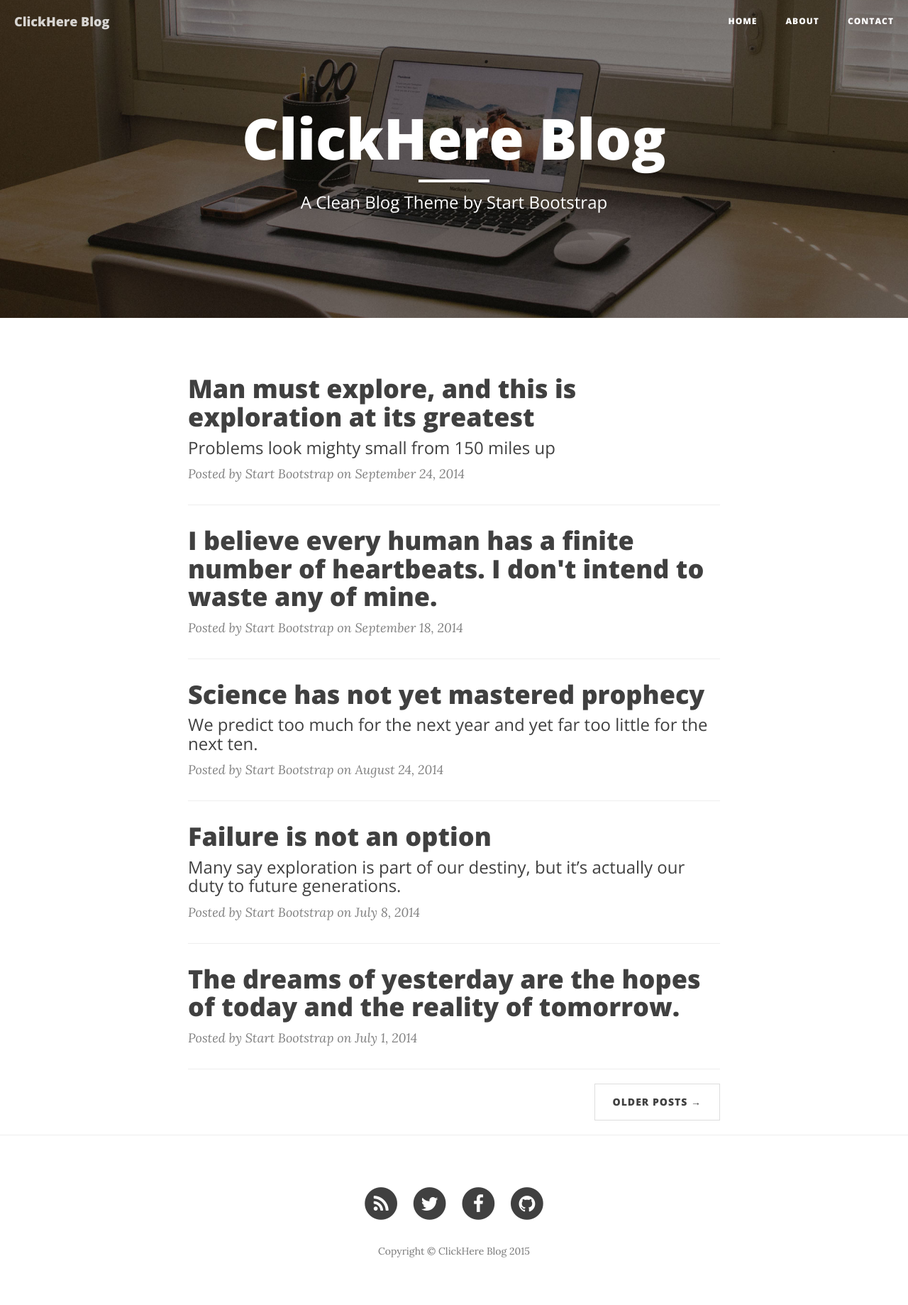
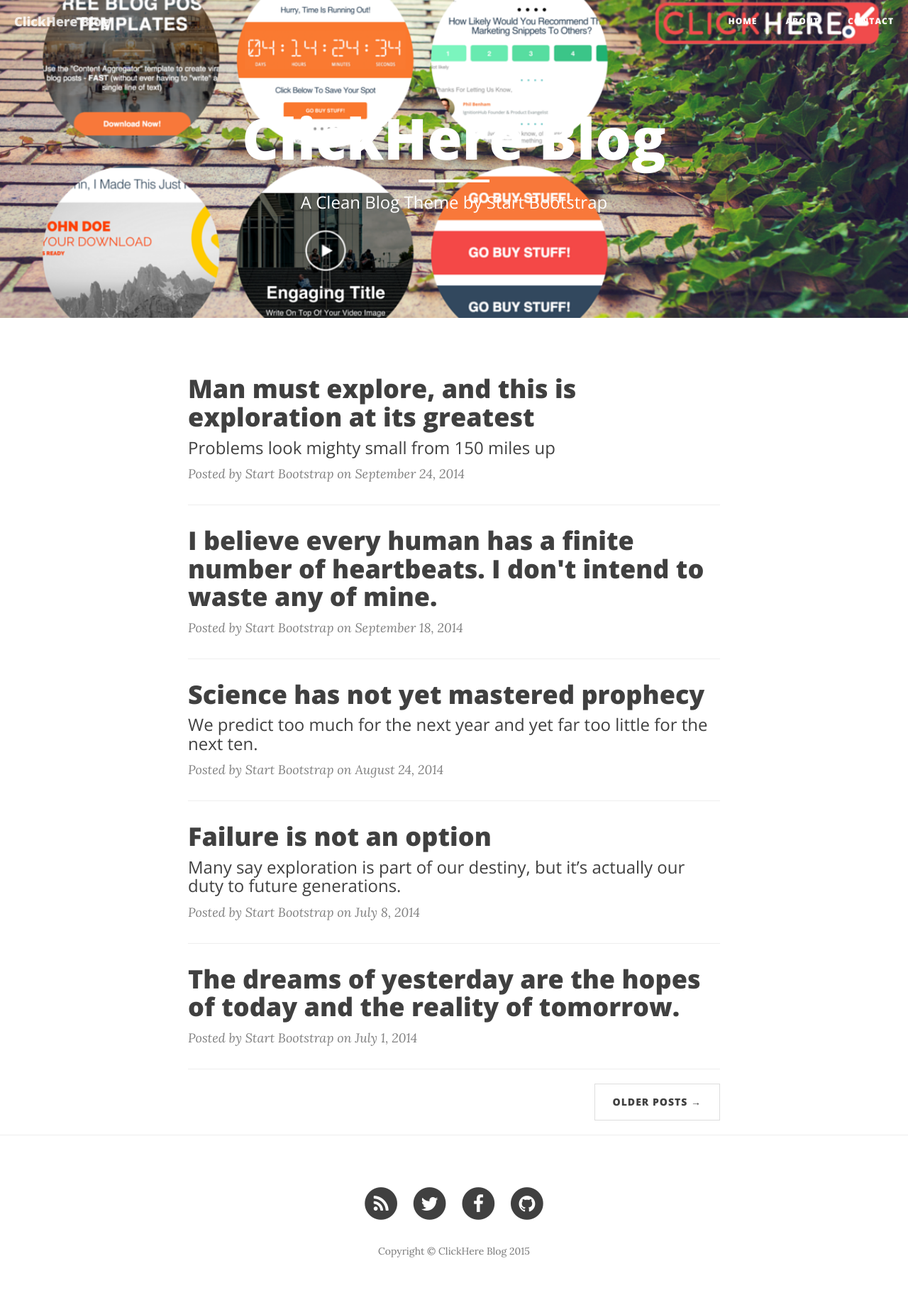
Before and after one commit to clickhereio/clickhereio.github.io, a Jekyll site: the page built from index.html, in a window 1280 px wide. Shown: the whole page at 71% size. Built offline with Jekyll 4.4.1, drawn with Linux system fonts in a browser that asks for light colours; nearby versions of some CDN libraries; the list of posts is cut into pages by our own code.

Commit message:
Added an image

```diff
--- a/_config.yml
+++ b/_config.yml
@@ -1,8 +1,8 @@
 # Site settings
 title: ClickHere Blog
-header-img: img/home-bg.jpg
+header-img: img/clickhere.png
 email: hello@clickhere.io
-description: "Write your site description here. It will be used as your sites meta description as well!"
+description: "Blog dedicated to tips and tricks for higher converting emails"
 baseurl: "."
 url: "http://clickhereio.github.io"
 twitter_username: clickhereio
```
Also changed, not shown: img/clickhere.png (added).
